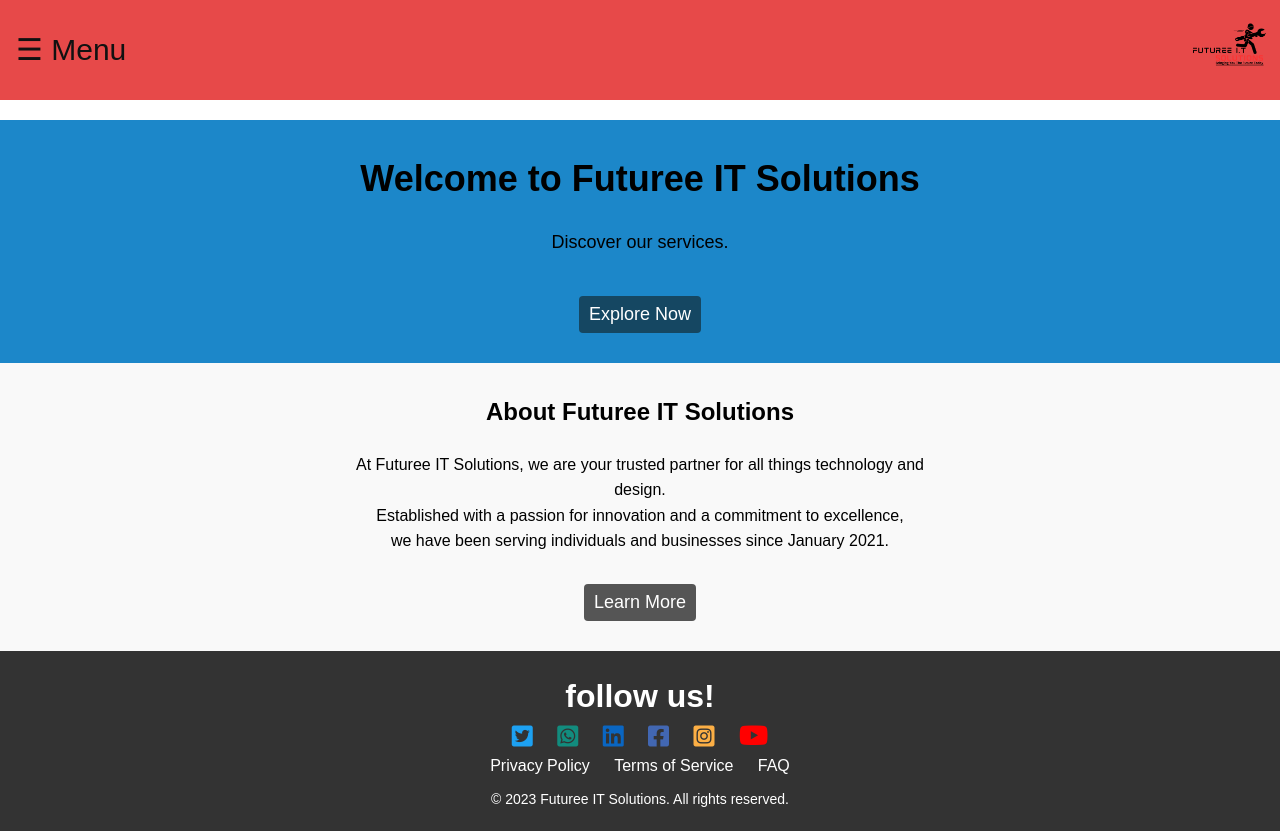
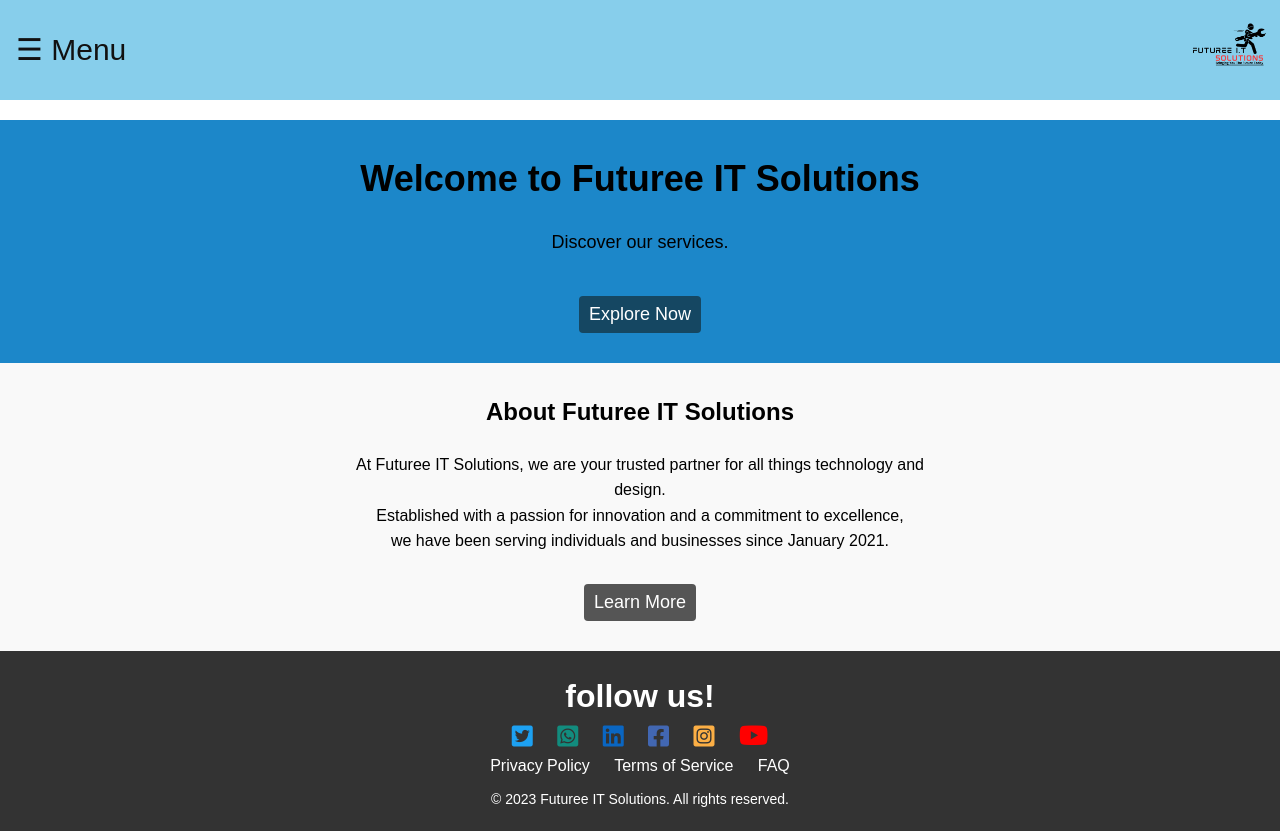
Before and after one commit to mugwedivhumatshelo/websites_projects, a plain HTML site: page index.html in a window 1280 px wide. Drawn offline with Linux system fonts and the light colour scheme.

Commit message:
Update index.html

```diff
--- a/index.html
+++ b/index.html
@@ -20,7 +20,7 @@ body {
 }
 /* Header styles */
 header {
-    background-color: #e42f2fde;
+    background-color: skyblue;
     padding: 0px;
     display: flex; /* Use flexbox for layout */
     align-items: center; /* Center items vertically within a header */
```
